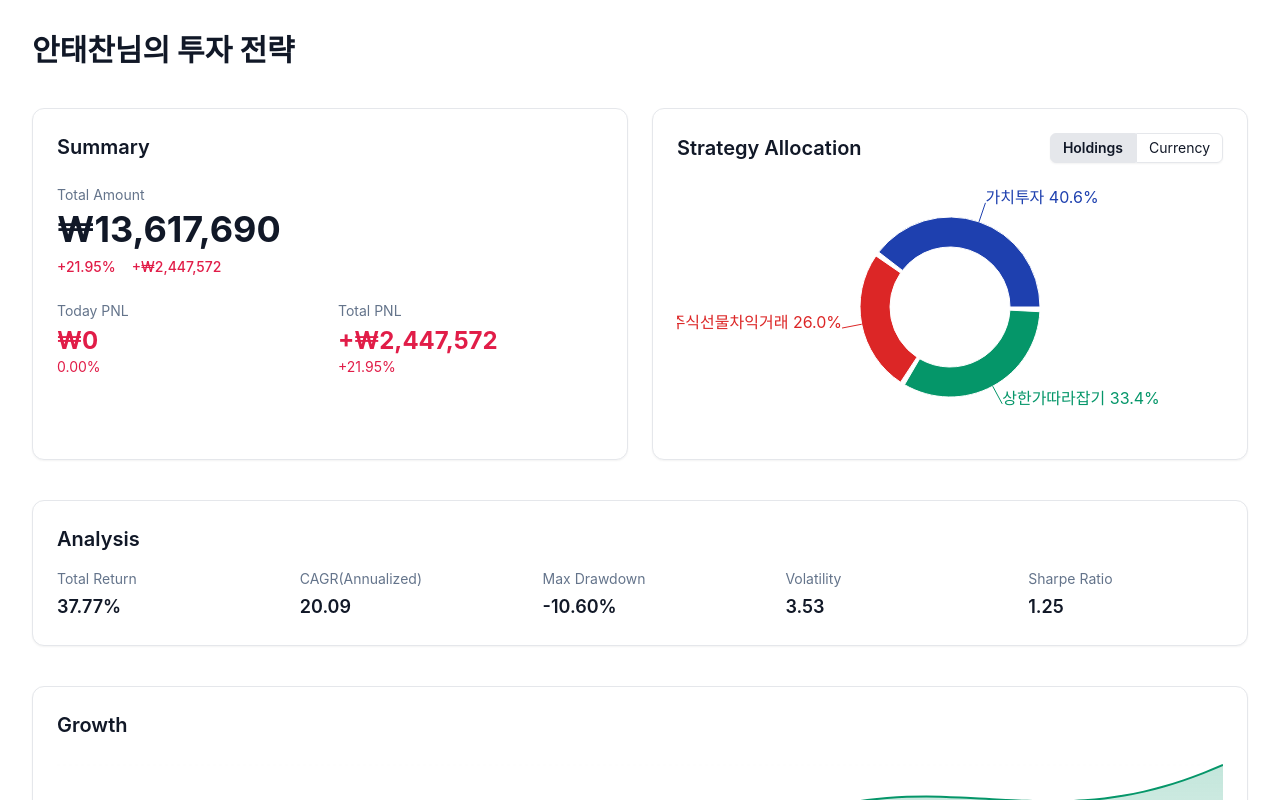
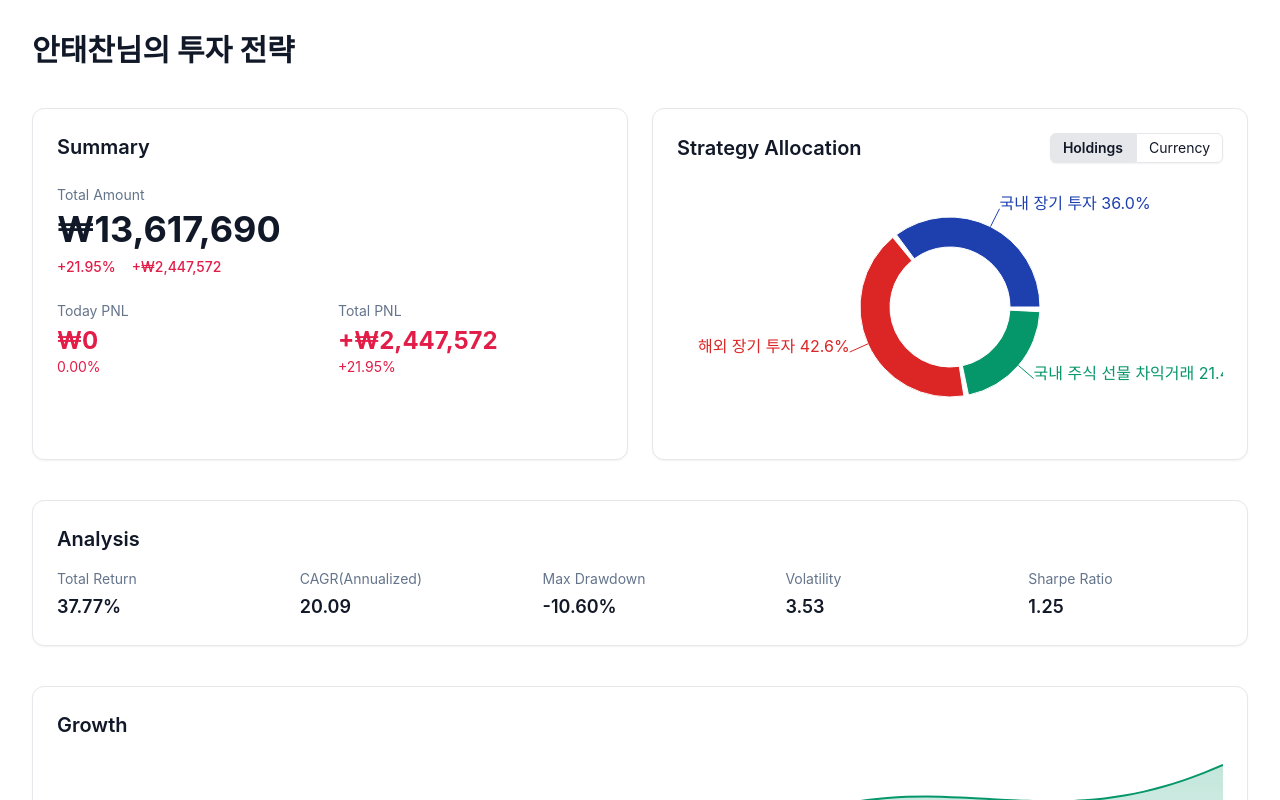
Before and after one commit to alphastore-tech/dashboard-frontend, a Next.js app: page / in a window 1280 px wide. Shown: the top 800 px of the page. Built offline with nearby package versions, Linux system fonts and the light colour scheme.

Commit message:
Add: currency mock data

```diff
--- a/app/page.tsx
+++ b/app/page.tsx
@@ -9,7 +9,7 @@
 
 'use client';
 
-import { useState } from 'react';
+import { useState, useMemo } from 'react';
 import StrategyCard from '@/components/StrategyCard';
 import SummarySection from '@/components/SummarySection';
 import AssetAllocationSection from '@/components/AssetAllocationSection';
@@ -26,11 +26,18 @@ const summary = {
   todayPnlPct: 0,
 };
 
-const allocationStock = [
-  { name: '가치투자', value: 28.4 },
-  { name: '주식선물차익거래', value: 18.2 },
-  { name: '상한가따라잡기', value: 23.4 },
+// Mock holdings data
+const mockHoldings = [
+  { symbol: '국내 장기 투자', amount: 3_200_000, currency: 'KRW' },
+  { symbol: '해외 장기 투자', amount: 2_800, currency: 'USD' },
+  { symbol: '국내 주식 선물 차익거래', amount: 1_900_000, currency: 'KRW' },
 ];
+
+// Mock currency exchange rates
+const exchangeRates = {
+  USD: 1350, // 1 USD = 1350 KRW
+  KRW: 1,
+};
 
 const analysisMetrics = [
   { label: 'Total Return', value: '37.77%' },
@@ -76,6 +83,44 @@ const color = (n: number) => (n >= 0 ? 'text-rose-600' : 'text-blue-600');
 export default function OverviewPage() {
   const [viewAs, setViewAs] = useState<'cards' | 'table'>('cards');
   const [viewMode, setViewMode] = useState<'holdings' | 'currency'>('holdings');
+
+  // Calculate allocation data based on viewMode
+  const allocationData = useMemo(() => {
+    if (viewMode === 'currency') {
+      // Group by currency and calculate total amounts
+      const currencyTotals: Record<string, number> = {};
+
+      mockHoldings.forEach((holding) => {
+        const amountInKRW =
+          holding.amount * exchangeRates[holding.currency as keyof typeof exchangeRates];
+        currencyTotals[holding.currency] = (currencyTotals[holding.currency] || 0) + amountInKRW;
+      });
+
+      const totalAmount = Object.values(currencyTotals).reduce((sum, amount) => sum + amount, 0);
+
+      return Object.entries(currencyTotals).map(([currency, amount]) => ({
+        name: currency,
+        value: totalAmount > 0 ? Number(((amount / totalAmount) * 100).toFixed(2)) : 0,
+      }));
+    } else {
+      // Group by holdings (stock symbols)
+      const totalAmount = mockHoldings.reduce((sum, holding) => {
+        const amountInKRW =
+          holding.amount * exchangeRates[holding.currency as keyof typeof exchangeRates];
+        return sum + amountInKRW;
+      }, 0);
+
+      return mockHoldings.map((holding) => {
+        const amountInKRW =
+          holding.amount * exchangeRates[holding.currency as keyof typeof exchangeRates];
+        return {
+          name: holding.symbol,
+          value: totalAmount > 0 ? Number(((amountInKRW / totalAmount) * 100).toFixed(2)) : 0,
+        };
+      });
+    }
+  }, [viewMode]);
+
   return (
     <main className="mx-auto max-w-7xl p-8 space-y-10">
       <h1 className="text-3xl font-bold">안태찬님의 투자 전략</h1>
@@ -84,7 +129,7 @@ export default function OverviewPage() {
       <div className="grid gap-6 md:grid-cols-2">
         <SummarySection data={summary} />
         <AssetAllocationSection
-          data={allocationStock}
+          data={allocationData}
           title="Strategy Allocation"
           viewMode={viewMode}
           onViewModeChange={setViewMode as any}
```
